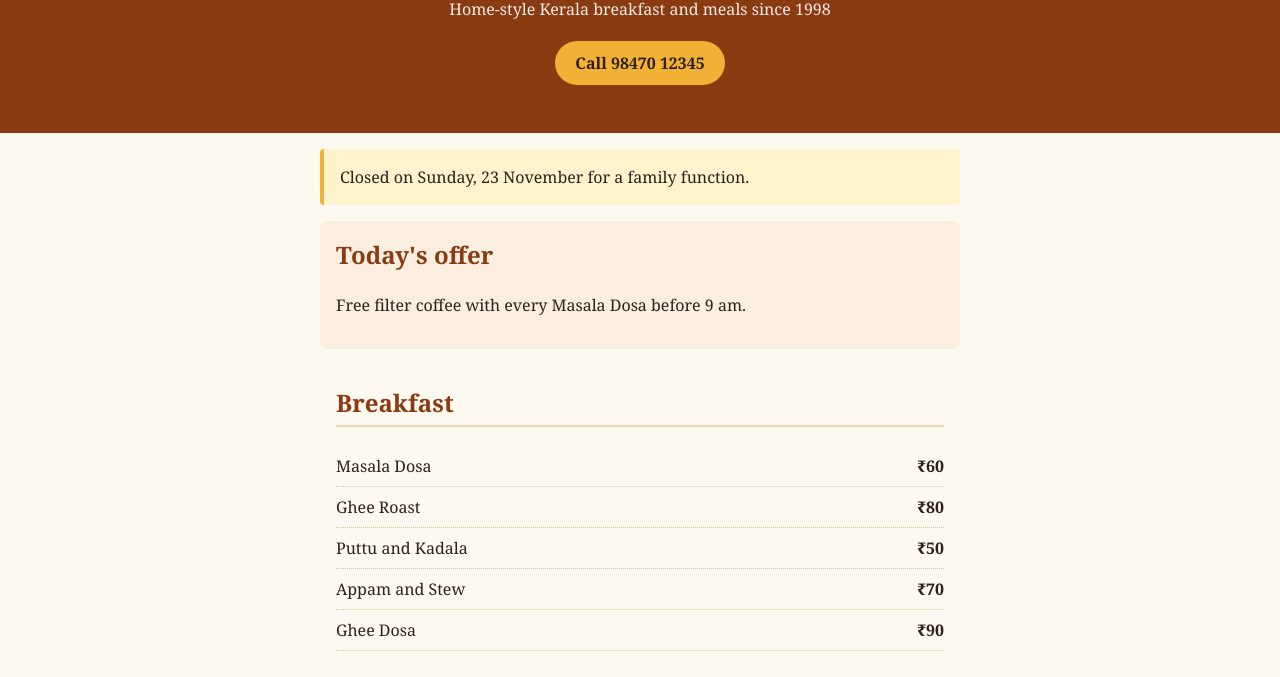
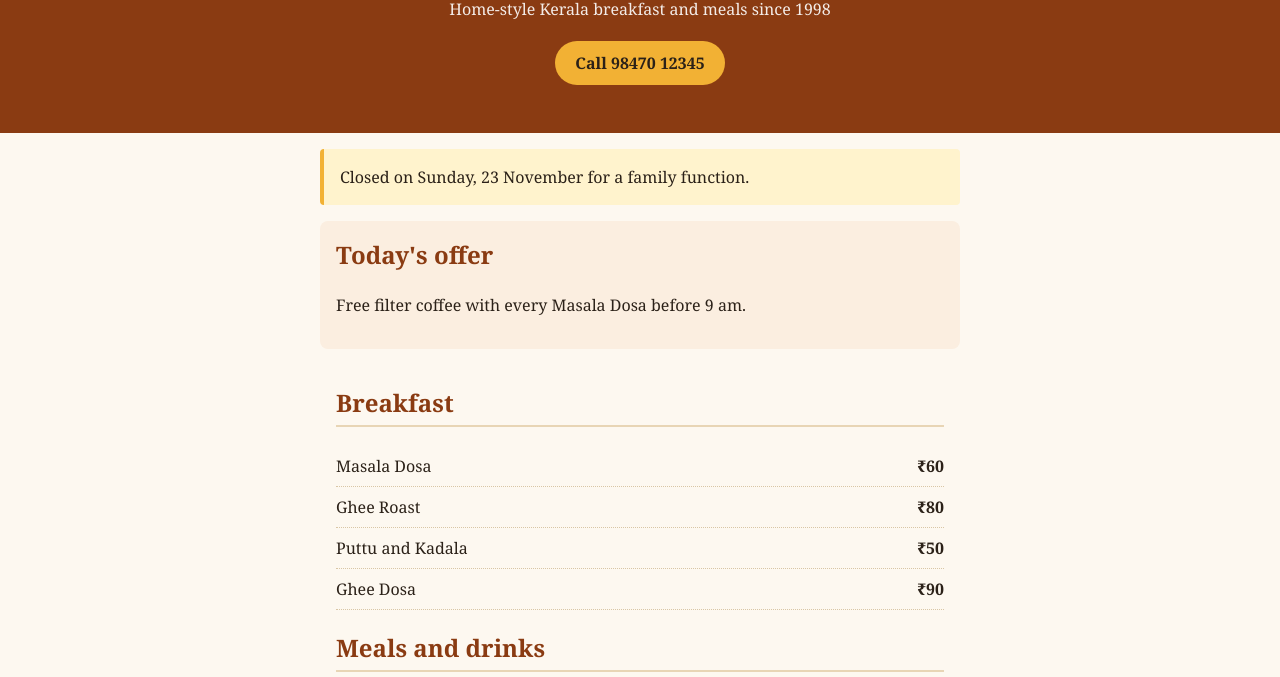
Before and after one commit to sajinkabeer/sayo-test, a plain HTML site: page index.html in a window 1280 px wide. Shown: the part 117-794 px from the top of the page. Drawn offline with Linux system fonts and the light colour scheme.

Commit message:
Sayo: Remove Appam and Stew from menu

```diff
--- a/index.html
+++ b/index.html
@@ -26,7 +26,7 @@
       <li class="item"><span class="name">Masala Dosa</span><span class="price">₹60</span></li>
       <li class="item"><span class="name">Ghee Roast</span><span class="price">₹80</span></li>
       <li class="item"><span class="name">Puttu and Kadala</span><span class="price">₹50</span></li>
-      <li class="item"><span class="name">Appam and Stew</span><span class="price">₹70</span></li>
+
       <li class="item"><span class="name">Ghee Dosa</span><span class="price">₹90</span></li>
     </ul>
 
```
